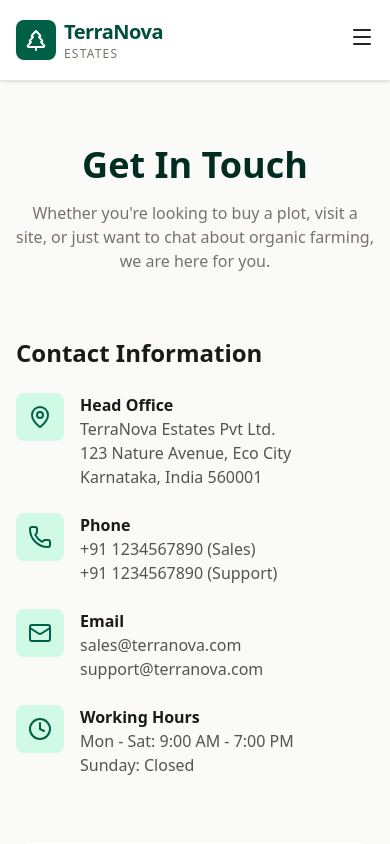
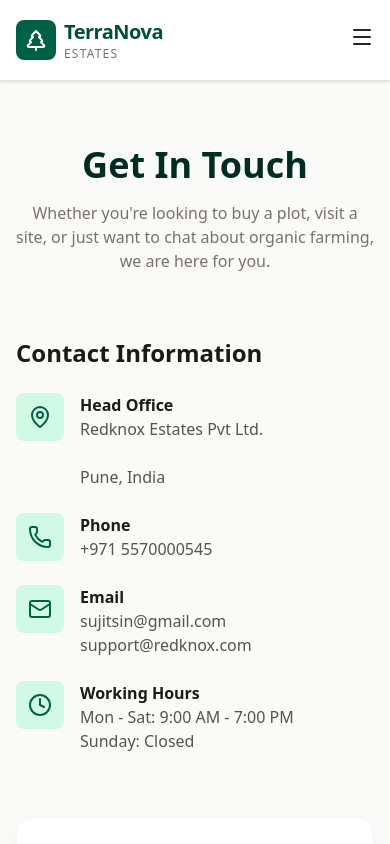
Before and after one commit to AshwinKumar0/TerraNova, a React (Vite) app: page /contact in a window 390 px wide. Shown: the top 844 px of the page. Built offline with nearby package versions, Linux system fonts and the light colour scheme.

Commit message:
Name phone numer and email updated.

```diff
--- a/src/pages/Contact.tsx
+++ b/src/pages/Contact.tsx
@@ -21,7 +21,7 @@
                  </div>
                  <div>
                    <h3 className="font-bold text-stone-900">Head Office</h3>
-                   <p className="text-stone-600">TerraNova Estates Pvt Ltd.<br/>123 Nature Avenue, Eco City<br/>Karnataka, India 560001</p>
+                   <p className="text-stone-600">Redknox Estates Pvt Ltd.<br/><br/>Pune, India</p>
                  </div>
                </div>
 
@@ -31,8 +31,7 @@
                  </div>
                  <div>
                    <h3 className="font-bold text-stone-900">Phone</h3>
-                   <p className="text-stone-600">+91 1234567890 (Sales)</p>
-                   <p className="text-stone-600">+91 1234567890 (Support)</p>
+                   <p className="text-stone-600">+971 5570000545</p>
                  </div>
                </div>
 
@@ -42,8 +41,8 @@
                  </div>
                  <div>
                    <h3 className="font-bold text-stone-900">Email</h3>
-                   <p className="text-stone-600">sales@terranova.com</p>
-                   <p className="text-stone-600">support@terranova.com</p>
+                   <p className="text-stone-600">sujitsin@gmail.com</p>
+                   <p className="text-stone-600">support@redknox.com</p>
                  </div>
                </div>
 
--- a/src/services/mockData.ts
+++ b/src/services/mockData.ts
@@ -3,7 +3,7 @@
 export const INITIAL_PROJECTS: Project[] = [
   {
     id: "konkan-project-1",
-    title: "Integrated Development - Konkan Region",
+    title: "Konkan Region",
     slug: "konkan-integrated-development",
     type: "plot",
     price: 1000000,
```
